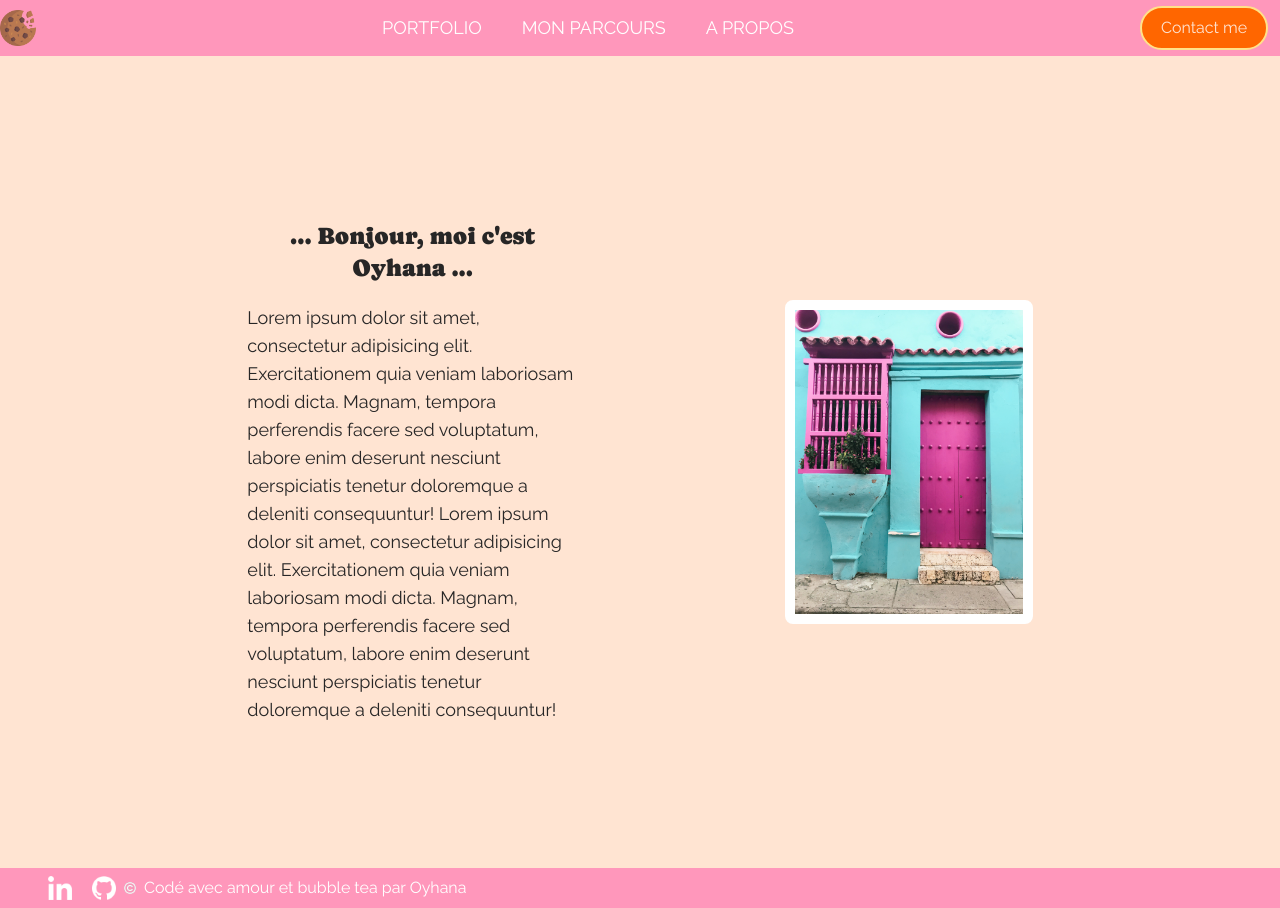
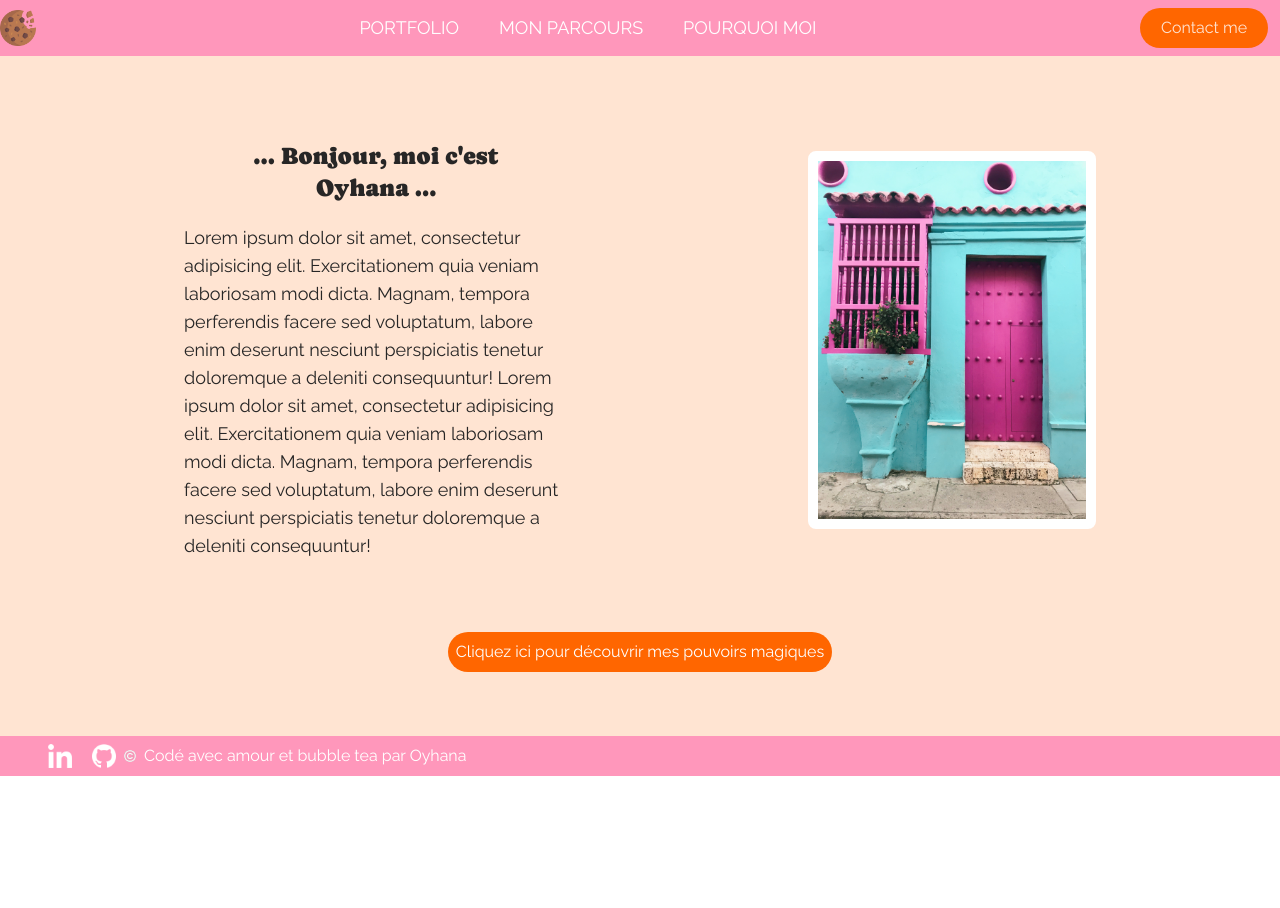
Before and after one commit to OyhanaM/Portfolio, a React (Vite) app in the folder frontend/: page /about in a window 1280 px wide. After the commit the page ends 800 px from the top, so only its background shows below. Built offline with nearby package versions, Linux system fonts and the light colour scheme.

Commit message:
fix CSS + add button on pages

```diff
--- a/frontend/src/components/Navbar.jsx
+++ b/frontend/src/components/Navbar.jsx
@@ -16,13 +16,13 @@ function Navbar() {
             <li className="text-lg text-white font-Raleway">MON PARCOURS</li>
           </Link>
           <Link to="/about">
-            <li className="text-lg text-white font-Raleway">A PROPOS</li>
+            <li className="text-lg text-white font-Raleway">POURQUOI MOI</li>
           </Link>
         </ul>
         <Link to="/contact">
           <button
             type="button"
-            className="bg-orange border-yellow border-2 p-2 w-32 rounded-full font-Raleway text-light mr-3"
+            className="bg-orange p-2 w-32 rounded-full font-Raleway text-light mr-3"
           >
             Contact me
           </button>
--- a/frontend/src/pages/About.jsx
+++ b/frontend/src/pages/About.jsx
@@ -1,9 +1,10 @@
+import { Link } from "react-router-dom";
 import Layout from "../components/Layout";
 
 function About() {
   return (
     <Layout>
-      <div className="bg-light h-fit p-36">
+      <div className="bg-light p-16">
         <div className="flex justify-around items-center">
           <div className="w-1/3">
             <h2 className="font-Caprasimo text-2xl text-center p-5 text-black">
@@ -26,6 +27,16 @@ function About() {
             alt="Oyhana"
           />
         </div>
+        <div className="flex justify-center pt-10">
+          <Link to="/contact">
+            <button
+              className="bg-orange cursor-pointer text-white p-2 font-Raleway rounded-full mt-8"
+              type="button"
+            >
+              Cliquez ici pour découvrir mes pouvoirs magiques
+            </button>
+          </Link>
+        </div>
       </div>
     </Layout>
   );
--- a/frontend/src/pages/Home.jsx
+++ b/frontend/src/pages/Home.jsx
@@ -1,3 +1,4 @@
+import { Link } from "react-router-dom";
 import axios from "axios";
 import { useState, useEffect } from "react";
 import Layout from "../components/Layout";
@@ -50,7 +51,16 @@ function Home() {
               />
             ))}
           </div>
-          <div className="flex justify-center mt-10" />
+          <div className="flex justify-end">
+            <Link to="/portfolio">
+              <button
+                className="bg-orange cursor-pointer text-light p-2 font-Raleway rounded-full mt-12"
+                type="button"
+              >
+                Cliquez ici pour découvrir mes projets
+              </button>
+            </Link>
+          </div>
         </div>
       </div>
     </Layout>
--- a/frontend/src/pages/Portfolio.jsx
+++ b/frontend/src/pages/Portfolio.jsx
@@ -1,3 +1,4 @@
+import { Link } from "react-router-dom";
 import axios from "axios";
 import { useState, useEffect } from "react";
 import Layout from "../components/Layout";
@@ -17,10 +18,10 @@ function Portfolio() {
   return (
     <Layout>
       <div className="bg-light">
-        <h2 className="text-black text-center font-Caprasimo text-2xl p-10">
+        <h2 className="text-black text-center font-Caprasimo text-2xl p-5">
           Mes projets :
         </h2>
-        <div className="flex justify-around item-center p-10">
+        <div className="flex justify-around item-center pt-8">
           {project.map((projects) => (
             <div>
               <a href={projects.link} target="_blank" rel="noreferrer">
@@ -39,12 +40,19 @@ function Portfolio() {
             </div>
           ))}
         </div>
-        <div className="text-center p-8">
-          <h3 className="font-Caprasimo text-xl text-black">
-            "Toute technologie suffisamment avancée est indiscernable de la
-            magie."
+        <hr className="border-white border-2" />
+        <div className="text-center p-8 bg-yellow">
+          <h3 className="font-Caprasimo text-3xl text-black">
+            Et avant de coder, tu faisais quoi ?
           </h3>
-          <h4 className="font-Raleway text-orange text-lg">Arthur C. Clarke</h4>
+          <Link to="/resume">
+            <button
+              className="bg-orange cursor-pointer text-white p-2 font-Raleway rounded-full mt-8"
+              type="button"
+            >
+              Cliquez ici pour découvrir mes expériences passées
+            </button>
+          </Link>
         </div>
       </div>
     </Layout>
--- a/frontend/src/pages/Resume.jsx
+++ b/frontend/src/pages/Resume.jsx
@@ -113,11 +113,11 @@ function Resume() {
           />
         </div>
       </div>
-      <hr className="border-yellow border-2" />
+      <hr className="border-white border-2" />
 
       {/* Call to action */}
 
-      <div className="bg-light p-12 text-center">
+      <div className="bg-yellow p-12 text-center">
         <h2 className="font-Caprasimo text-3xl text-black">
           C'est très bien tout ça mais cela n'a RIEN AVOIR avec le développement
           web
@@ -131,10 +131,10 @@ function Resume() {
         </p>
         <Link to="/about">
           <button
-            className="bg-orange cursor-pointer text-white p-2 font-Raleway rounded-xl mt-8"
+            className="bg-orange cursor-pointer text-white p-2 font-Raleway rounded-full mt-8"
             type="button"
           >
-            Cliquez pour découvrir mes pouvoirs magiques
+            Cliquez ici pour découvrir mes pouvoirs magiques
           </button>
         </Link>
       </div>
--- a/frontend/tailwind.config.js
+++ b/frontend/tailwind.config.js
@@ -15,7 +15,7 @@ export default {
     colors: {
       pink: "#FF97BB",
       orange: "#FF6600",
-      yellow: "#FFE289",
+      yellow: "#FFF69C",
       light: "#FFE4D2",
       black: "#272626",
       white: "#FFFFFF",
```
Also changed, not shown: 1 other file (tests, documents, lock files or other folders).
